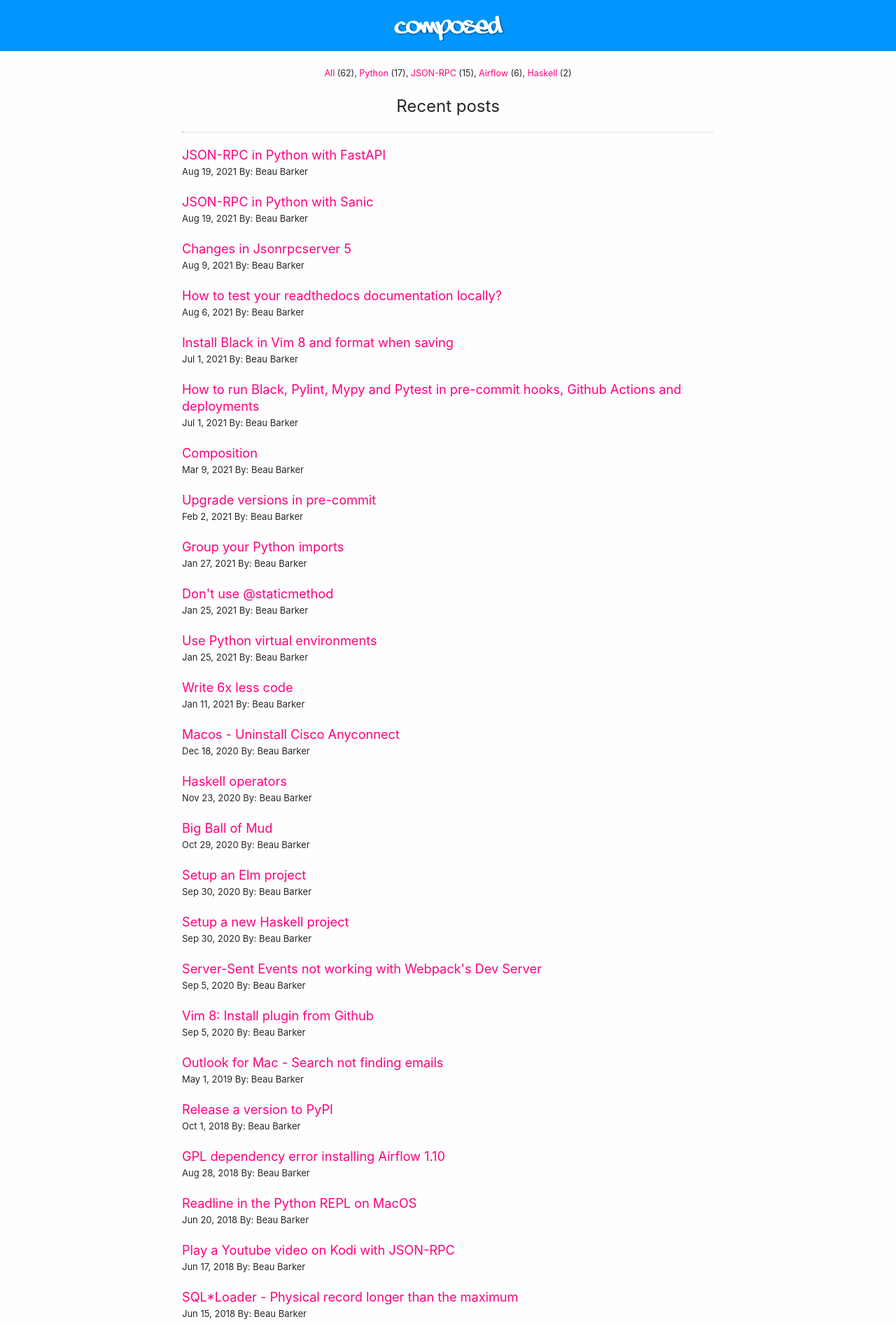
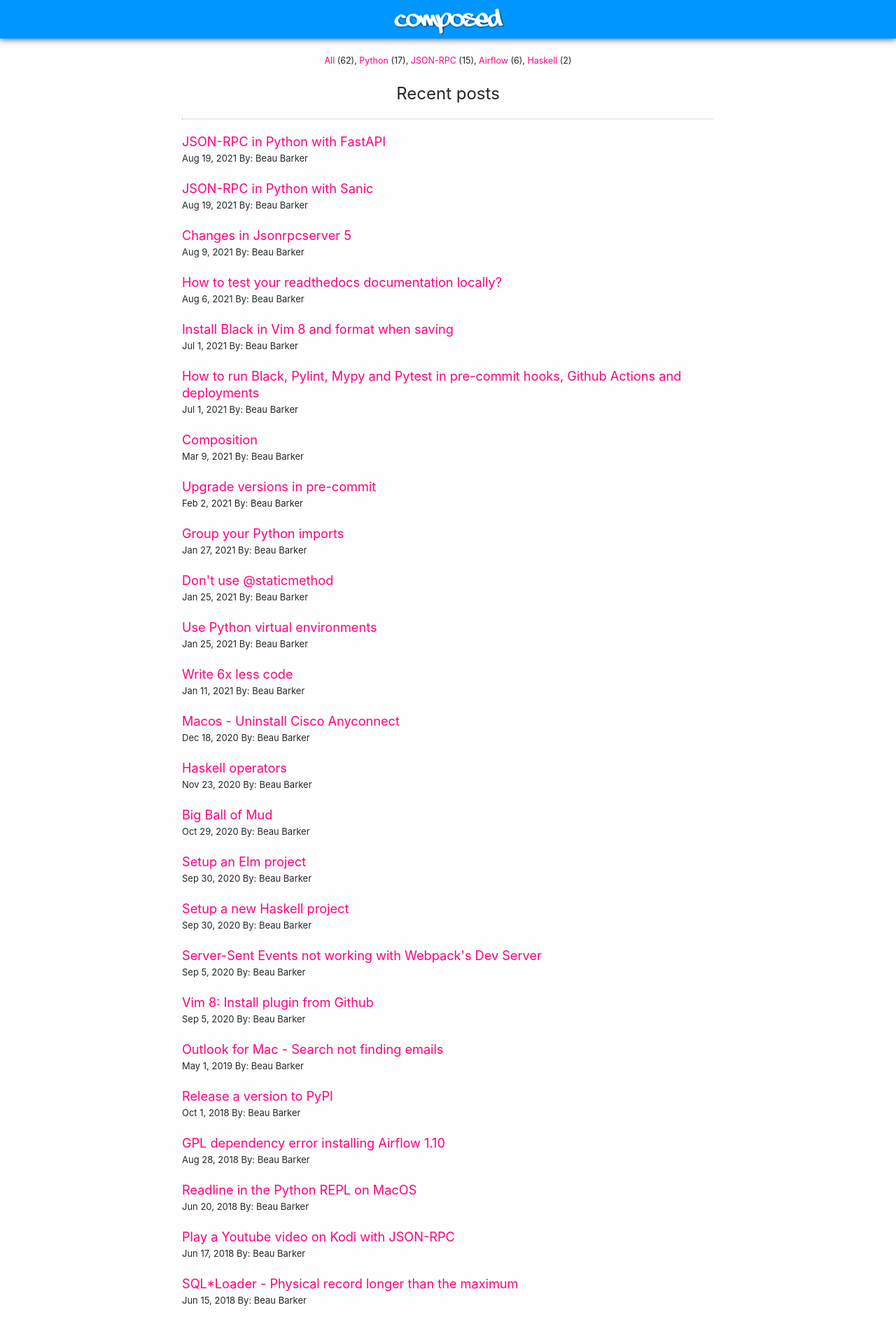
Before and after one commit to explodinglabs/explodinglabs.github.io, a Jekyll site: the page built from index.html, in a window 1280 px wide. Shown: the top 1892 px of the page at 70% size. Built offline with Jekyll 4.4.1, drawn with Linux system fonts in a browser that asks for light colours; some web fonts are replaced.

Commit message:
Adjust design

```diff
--- a/_posts/2021-03-09-composition.markdown
+++ b/_posts/2021-03-09-composition.markdown
@@ -6,7 +6,7 @@ permalink: /composition
 Engineers achieve big things by solving little problems. If we can solve all
 the little problems, we can combine the solutions to solve bigger problems.
 
-{:refdef: style="text-align: center;"}
+{:refdef: style="text-align: center; margin: 20px 0;"}
 ![composition-full](/assets/composition-full.png)
 {: refdef}
 
@@ -17,7 +17,7 @@ problems, and break them down again until we can mentally digest them.
 In programming we solve small problems by writing functions. Here we zoom in to
 focus on a single task, ignoring everything else.
 
-{:refdef: style="text-align: center;"}
+{:refdef: style="text-align: center; margin: 20px 0;"}
 ![composition-full](/assets/composition-zoomed.png)
 {: refdef}
 
--- a/css/main.scss
+++ b/css/main.scss
@@ -36,10 +36,11 @@ body {
 }
 
 nav {
-    padding-top: $space;
-    padding-bottom: $space / 1.5;
+    padding-top: 10px;
+    padding-bottom: 5px;
     margin-bottom: $space * 1;
     background-color: #0096FF;
+    box-shadow: 0 0px 10px 0 #036;
     text-align: center;
     a {
         font-size: 1.3em;
```
